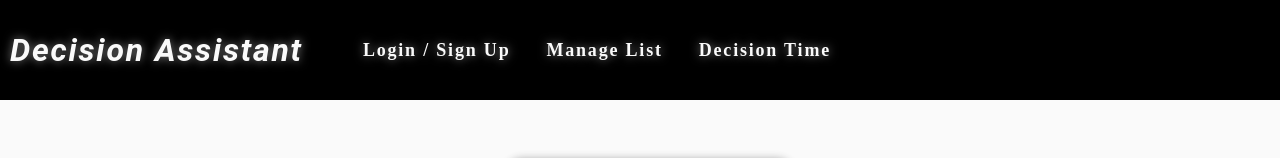
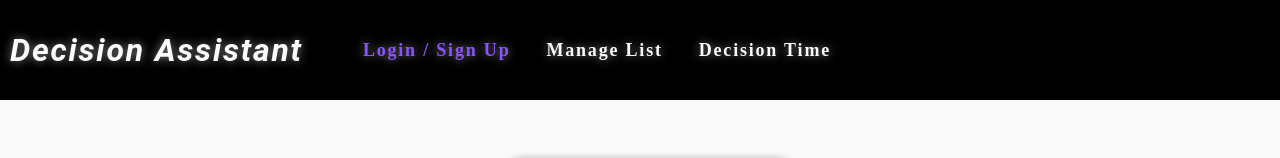
Before and after one commit to carterwsheppard/decision-assistant, a React (Create React App) app in the folder client/: page / in a window 1280 px wide. In both pictures the pointer is over the link "Login / Sign Up". Shown: the top 158 px of the page. Built offline with nearby package versions, Linux system fonts and the light colour scheme.

Commit message:
Added hover color change to navbar

```diff
--- a/client/src/index.css
+++ b/client/src/index.css
@@ -113,6 +113,10 @@ header {
 
 header a {
   color: var(--light);
+}
+
+header nav a:hover {
+  color: var(--primary);
 }
 
 button {
```
